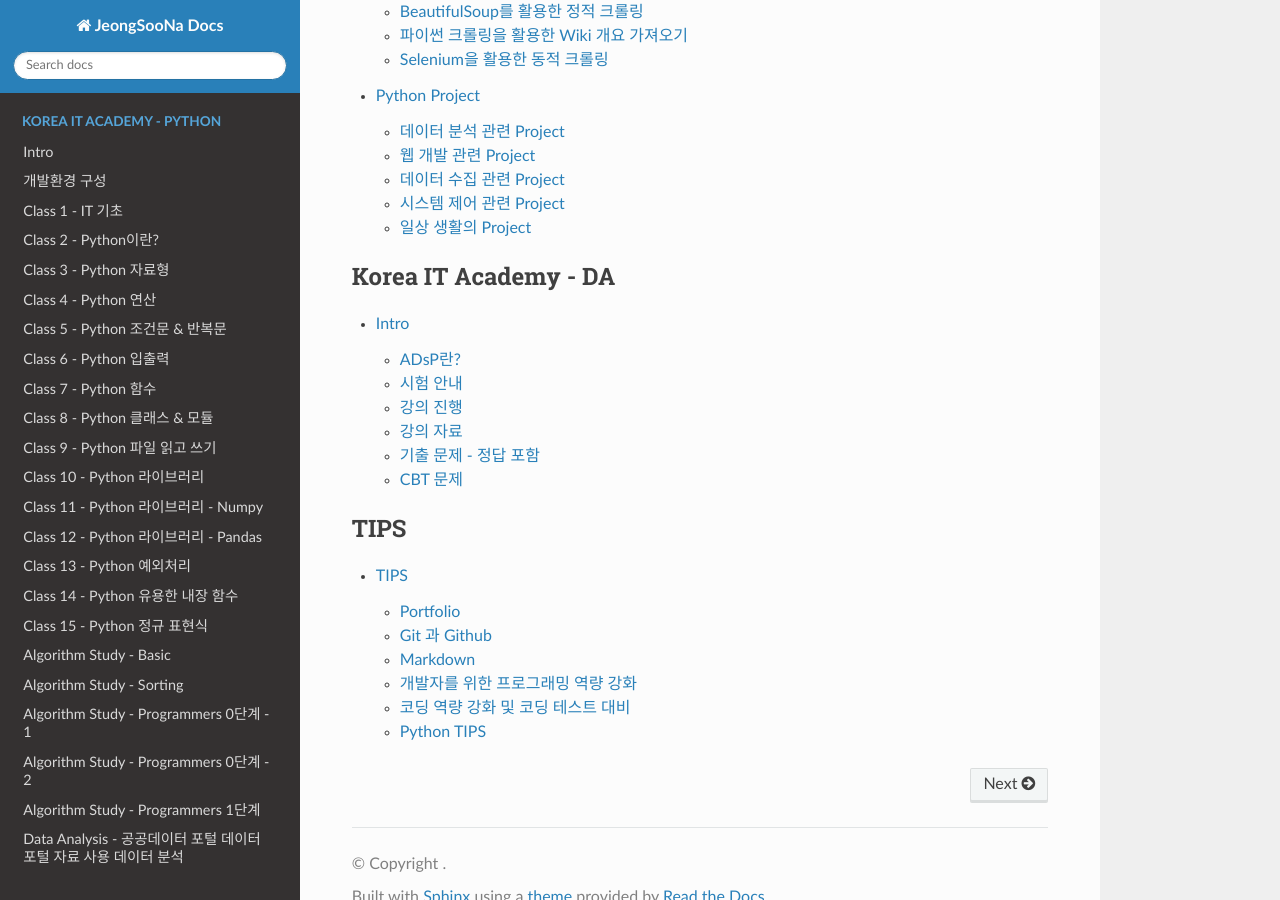
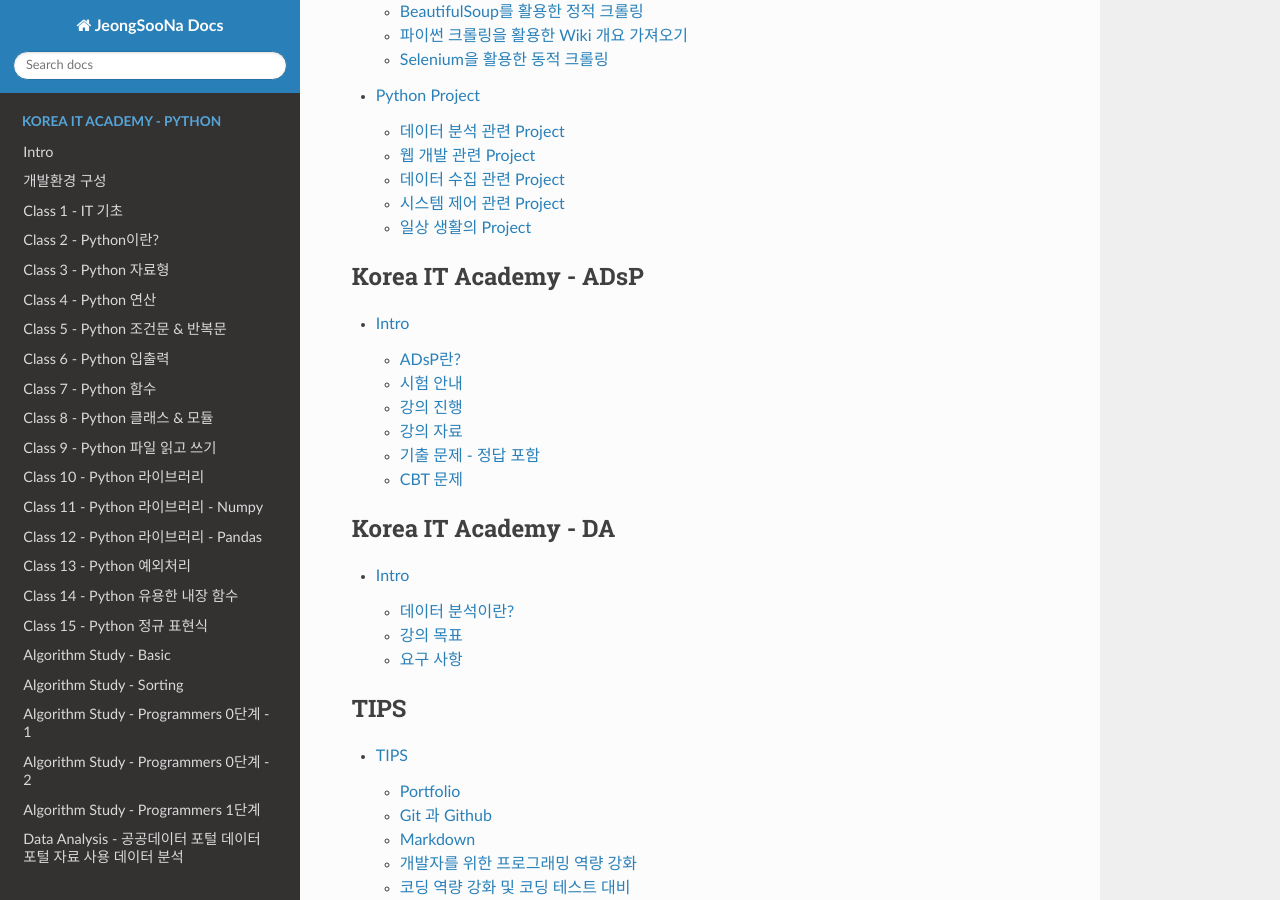
Before and after one commit to JeongSooNa/JeongSooNa-Docs, a Sphinx documentation site: the page built from docs/index.md, in a window 1280 px wide and 900 px high, scrolled down 5951 px. Built offline with Sphinx 7.4.7 and the Read the Docs theme 3.1.0, drawn with Linux system fonts in a browser that asks for light colours; pages that are not in the unit, such as notebooks, are missing from menus; some of the changed lines change nothing that is shown.

Commit message:
update docs

````diff
--- a/docs/Korea_IT_Academy-DA/index.md
+++ b/docs/Korea_IT_Academy-DA/index.md
@@ -0,0 +1,36 @@
+# Intro
+
+R 기초 프로그래밍 및 데이터 분석을 위한 교육 자료입니다.
+
+### 데이터 분석이란?
+
+- 파이썬은 직관적이고 간결한 문법으로 프로그래밍 입문에 적합한 언어입니다.
+- 웹 개발, 데이터 분석, AI, 자동화 등 다양한 분야에서 활용 가능합니다.
+- 다양한 라이브러리(pandas, numpy, TensorFlow 등)를 갖고 있어 사용에 용이합니다.
+- 다양한 환경에 적용 가능하며, 자동화 작업에 적합해 효율적인 작업 방식을 익힐 수 있습니다.
+
+### 강의 목표
+
+- 파이썬 기본 문법을 이해하고 응용하여 기초 프로그래밍 지식 습득
+- 실무 적용 가능한 다양한 파이썬 프로그래밍 기술 실습
+    - 알고리즘 구현
+    - 웹 개발 백앤드(Flask) 구현
+    - 웹 크롤링
+    - 다양한 OS(Window, Linux 등)기반 자동화 프로그램 구현
+    - AI 기반 학습 모델 구현
+- 파이썬 미니 프로젝트
+    - [python mini project github](https://github.com/ndleah/python-mini-project)
+    - Python 프로그래밍 능력 향상 및 포트폴리오 작성 등을 위한 최종 목표
+
+> IT 직무 취업 및 이직을 위해
+> 업무 자동화 및 데이터 처리를 위해
+> 일상의 편의성을 위해
+
+### 요구 사항
+
+- Python 3.x.x
+- Conda Environments
+- Jupyter Notebook
+- Visual Studio
+- WSL2 (Linux in Window)
+- Git / Github
--- a/docs/index.md
+++ b/docs/index.md
@@ -91,14 +91,14 @@
 :maxdepth: 2
 :caption: Korea IT Academy - ADsP
 
-Korea_IT_Academy-DA/index.md
+Korea_IT_Academy-ADsP/index.md
 ```
 
 ```{toctree}
 :maxdepth: 2
 :caption: Korea IT Academy - DA
 
-Korea_IT_Academy-ADsP/index.md
+Korea_IT_Academy-DA/index.md
 ```
 
 ```{toctree}
````
